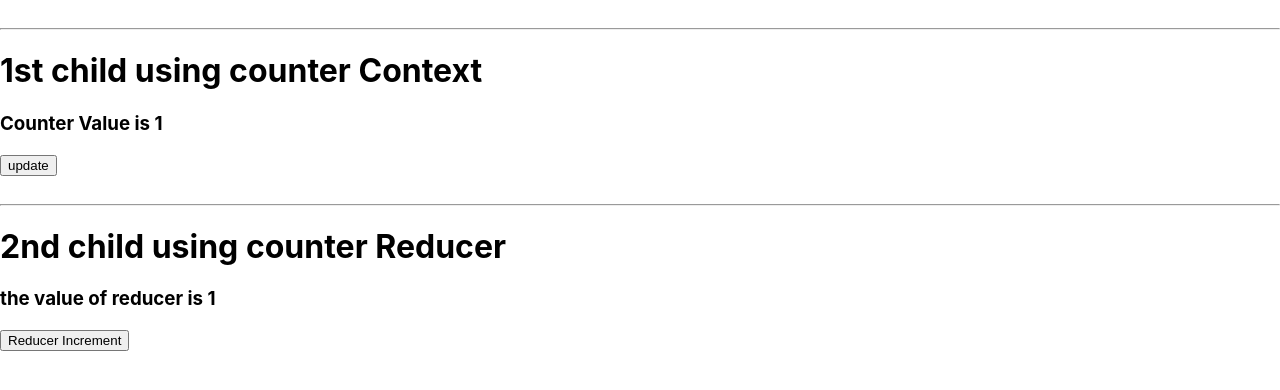
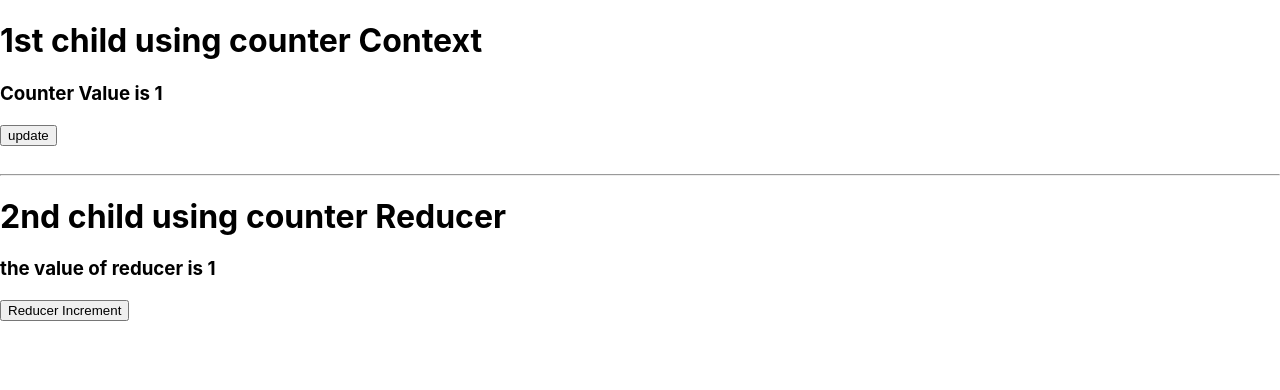
Before and after one commit to aafaqpervez/my-app5, a React (Create React App) app: page / in a window 1280 px wide. Shown: the top 390 px of the page. Built offline with nearby package versions, Linux system fonts and the light colour scheme.

Commit message:
Update GrandChild.js

```diff
--- a/src/GrandChild.js
+++ b/src/GrandChild.js
@@ -7,8 +7,7 @@ const GrandChild = () => {
     return (
 
         <div>
-            <br/>
-            <hr/>
+
             <h1>1st child using counter Context</h1>
 
             <h3>Counter Value is {counterValue[0]}</h3>
```
